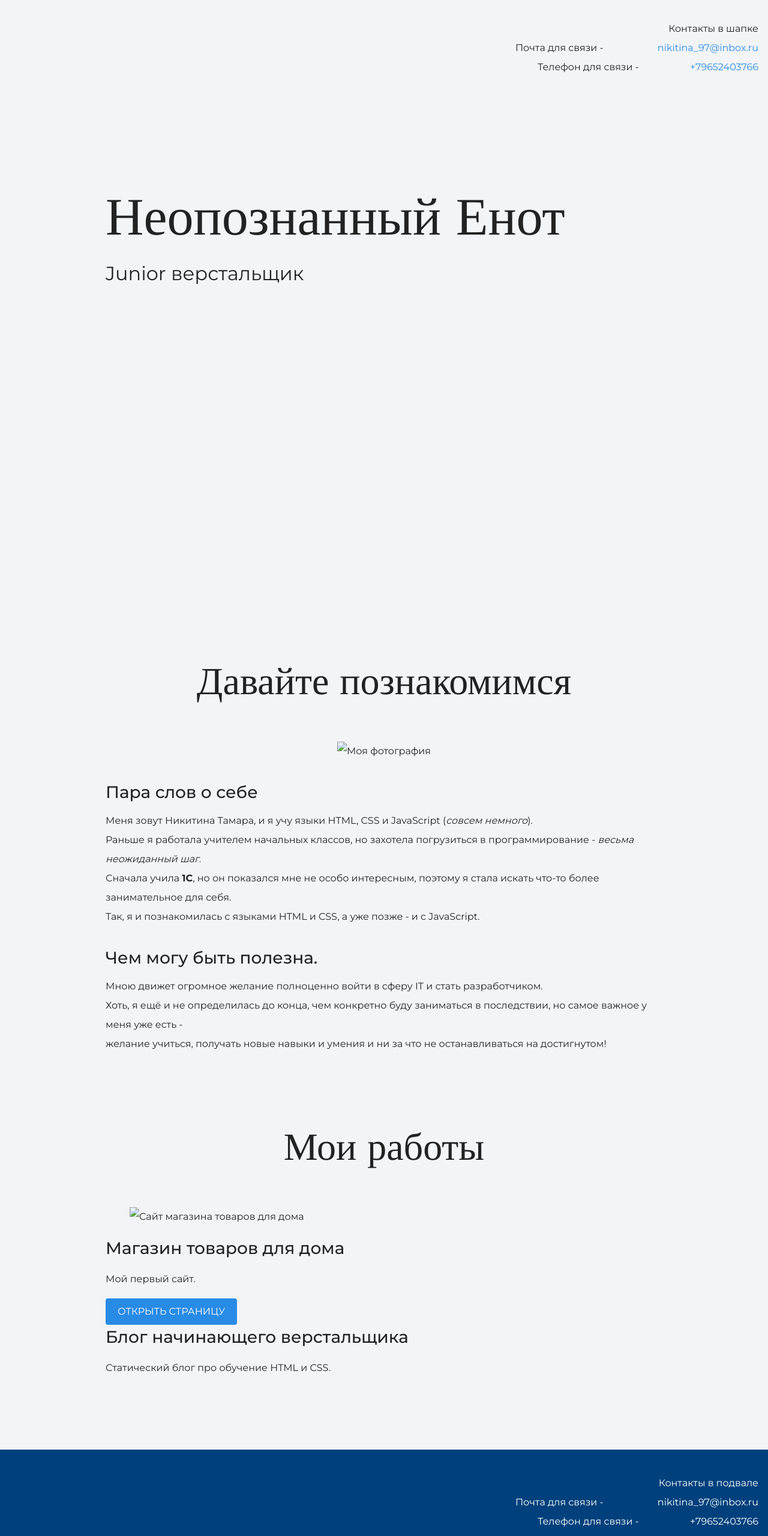
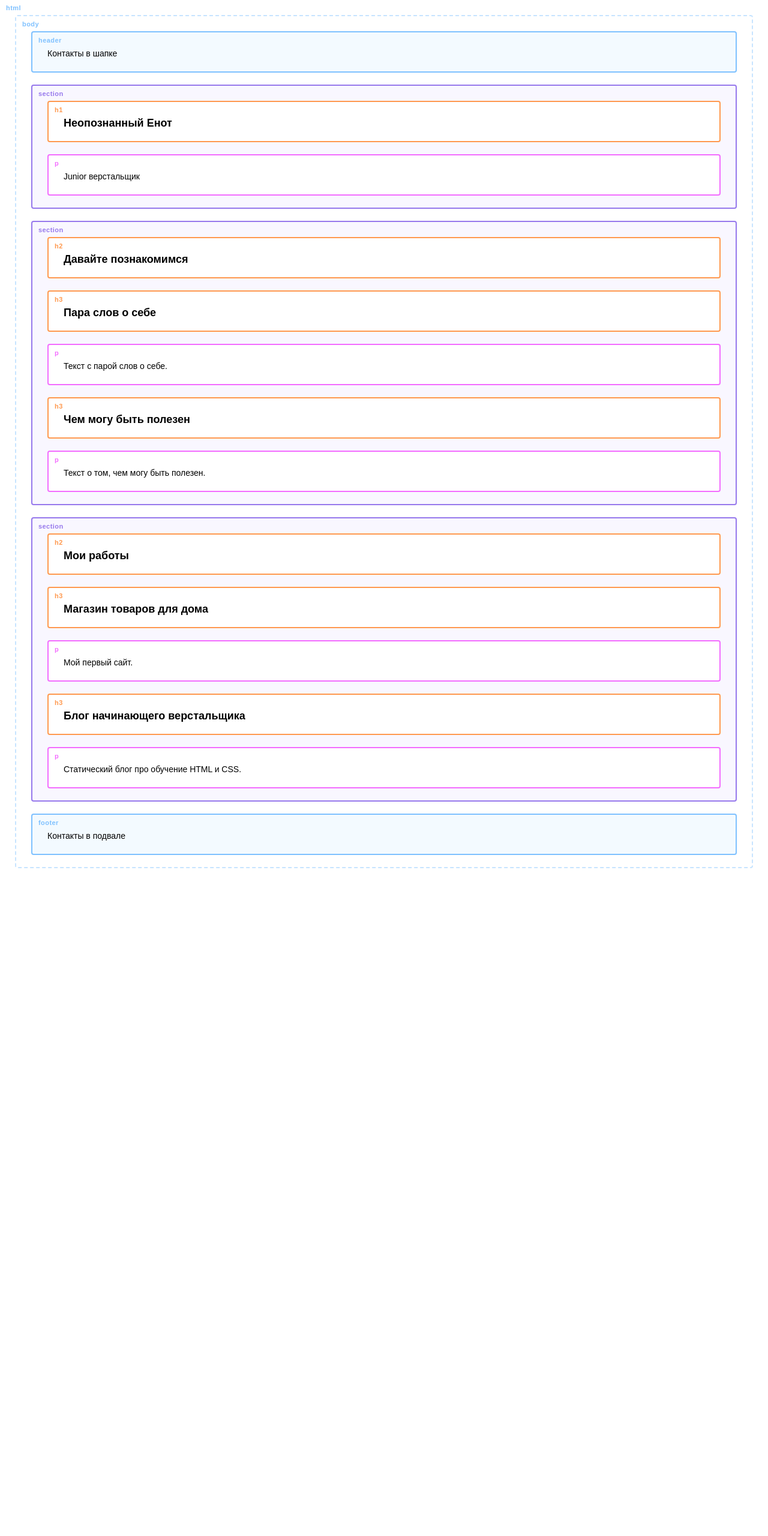
Before and after one commit to VallyNolan/my-syte, a plain HTML site: page index.html in a window 1280 px wide. Shown: the whole page at 60% size. After the commit the page ends 1467 px from the top, so only its background shows below. Drawn offline with nearby package versions, Linux system fonts and the light colour scheme.

Commit message:
Add files via upload
new changes: img and link

```diff
--- a/index.html
+++ b/index.html
@@ -2,20 +2,15 @@
 <html lang="ru">
   <head>
     <meta charset="UTF-8">
-    <link rel="stylesheet" href="style.css">
+    <link rel="stylesheet" href="outlines.css">
     <title>Портфолио Junior верстальщика</title>
-    <link href="https://fonts.googleapis.com/css?family=Montserrat:400,500,700|Old+Standard+TT&display=swap&subset=cyrillic" rel="stylesheet">
   </head>
 
   <body>
     <header class="page-header">
-      <div class="container">
-      Контакты в шапке <br>
-      Почта для связи - <a href="mailto:nikitina_97@inbox.ru" class="header-email">nikitina_97@inbox.ru</a> <br>
-      Телефон для связи - <a href="tel:+79652403766" class="header-phone">+79652403766</a><br>
-      </div>
+      Контакты в шапке
     </header>
-    <div class="container">
+
     <section class="hero-image">
       <h1 class="heading">Неопознанный Енот</h1>
       <p>Junior верстальщик</p>
@@ -23,40 +18,24 @@
 
     <section class="intro">
       <h2 class="subheading">Давайте познакомимся</h2>
-      <figure class="user-image">
-        <img src="files\user.jpg" width="250px" alt="Моя фотография">
-      </figure>
       <h3>Пара слов о себе</h3>
-      <p>Меня зовут Никитина Тамара, и я учу языки HTML, CSS и JavaScript (<em>совсем немного</em>). <br>
-      Раньше я работала учителем начальных классов, но захотела погрузиться в программирование - <i>весьма неожиданный шаг</i>. <br>
-      Сначала учила <b>1C</b>, но он показался мне не особо интересным, поэтому я стала искать что-то более занимательное для себя. <br>
-      Так, я и познакомилась с языками HTML и CSS, а уже позже - и с JavaScript.</p>
-      <h3>Чем могу быть полезна.</h3>
-      <p>Мною движет огромное желание полноценно войти в сферу IT и стать разработчиком. <br>
-      Хоть, я ещё и не определилась до конца, чем конкретно буду заниматься в последствии, но самое важное у меня уже есть - <br>
-      желание учиться, получать новые навыки и умения и ни за что не останавливаться на достигнутом!</p>
+      <p>Текст с парой слов о себе.</p>
+      <h3>Чем могу быть полезен</h3>
+      <p>Текст о том, чем могу быть полезен.</p>
     </section>
 
     <section class="portfolio">
       <h2 class="subheading">Мои работы</h2>
-      <figure clas="project-image">
-        <img src="files/project.jpg" width="928" alt="Сайт магазина товаров для дома">
-      </figure>
 
       <h3>Магазин товаров для дома</h3>
       <p>Мой первый сайт.</p>
-      <a class="button" href="source/index.html">Открыть страницу</a>
 
       <h3>Блог начинающего верстальщика</h3>
       <p>Статический блог про обучение HTML и CSS.</p>
     </section>
-  </div>
+
     <footer class="page-footer">
-      <div class="container">
-      Контакты в подвале <br>
-      Почта для связи - <a href="mailto:nikitina_97@inbox.ru" class="footer-email">nikitina_97@inbox.ru</a> <br>
-      Телефон для связи - <a href="tel:+79652403766" class="footer-phone">+79652403766</a><br>
-    </div>
+      Контакты в подвале
     </footer>
   </body>
 </html>
--- a/style.css
+++ /dev/null
@@ -1,194 +0,0 @@
-body {
-  margin: 0;
-  min-width: 960px;
-  font-family: "Montserrat", "Helvetica", "Arial", sans-serif;
-  font-size: 16px;
-  line-height: 32px;
-  color: #222222;
-  background-color: #f2f4f6;
-  background-image: url("img/hero-bg.jpg");
-  background-repeat: no-repeat;
-  background-position: top center;
-}
-
-.container {
-  max-width: 928px;
-  margin: 0 auto;
-  padding: 0 16px;
-}
-
-.page-header {
-  margin: 0 0 160px;
-  padding: 32px 0 32px;
-}
-
-.page-header .container,
-.page-footer .container {
-  max-width: 1408px;
-  text-align: right;
-}
-
-.page-header a {
-  margin-left: 56px;
-  color: #288be6;
-  text-decoration: none;
-  background-repeat: no-repeat;
-  background-position: left;
-}
-
-.header-email {
-  padding-left: 30px;
-  background-image: url("img/icon-email-header.svg");
-}
-
-.header-phone {
-  padding-left: 25px;
-  background-image: url("img/icon-phone-header.svg");
-}
-
-.hero-image {
-  margin-bottom: 620px;
-}
-
-.hero-image .container {
-  max-width: 1408px;
-  text-align: center;
-}
-
-.heading {
-  margin: 0 0 16px;
-  font-family: "Old Standard TT", "Times", "Times New Roman", serif;
-  font-size: 88px;
-  line-height: 96px;
-  font-weight: 400;
-}
-
-.hero-image p {
-  margin: 0;
-  font-size: 32px;
-  line-height: 48px;
-}
-
-.intro {
-  margin: 0 0 120px;
-}
-
-.subheading {
-  margin: 0 0 56px;
-  font-family: "Old Standard TT", "Times", "Times New Roman", serif;
-  font-size: 64px;
-  line-height: 80px;
-  font-weight: 400;
-  text-align: center;
-}
-
-.user-image {
-  margin: 0 0 32px;
-  text-align: center;
-}
-
-.intro h3,
-.portfolio h3 {
-  margin: 0 0 12px;
-  font-size: 28px;
-  line-height: 40px;
-  font-weight: 500;
-}
-
-.intro p {
-  margin: 0 0 32px;
-}
-
-.skills-list {
-  margin: 0;
-  padding: 0;
-}
-
-.skills-list dt {
-  padding-left: 32px;
-  background-repeat: no-repeat;
-  background-position: left;
-}
-
-.skill-html {
-  background-image: url("img/icon-html.svg");
-}
-
-.skill-css {
-  background-image: url("img/icon-css.svg");
-}
-
-.level {
-  margin: 4px 0 16px;
-  padding: 0;
-  height: 14px;
-  font-size: 0;
-  background-color: #ffffff;
-  border: 1px solid #86c3fa;
-  border-radius: 8px;
-}
-
-.level div {
-  margin: 1px;
-  height: 12px;
-  background-color: #288be6;
-  border-radius: 6px;
-}
-
-.portfolio {
-  margin: 0 0 120px;
-}
-
-.projects {
-  margin: 0;
-  padding: 0;
-  list-style: none;
-}
-
-.projects li {
-  margin: 0 0 80px;
-}
-
-.project-image {
-  margin: 0 0 24px;
-  text-align: center;
-}
-
-.projects p {
-  margin: 0 0 24px;
-}
-
-.button {
-  padding: 6px 20px;
-  display: inline-block;
-  vertical-align: baseline;
-  text-decoration: none;
-  text-transform: uppercase;
-  border-radius: 4px;
-  background-color: #288be6;
-  color: #ffffff;
-}
-
-.page-footer {
-  padding: 40px 0;
-  background-color: #00417d;
-  color: #ffffff;
-}
-
-.page-footer a {
-  margin-left: 56px;
-  color: inherit;
-  text-decoration: none;
-  background-repeat: no-repeat;
-  background-position: left;
-}
-
-.footer-email {
-  padding-left: 30px;
-  background-image: url("img/icon-email-footer.svg");
-}
-
-.footer-phone {
-  padding-left: 25px;
-  background-image: url("img/icon-phone-footer.svg");
-}
```
Also changed, not shown: hero-bg.jpg (added), icon-css.svg (added), icon-email-footer.svg (added), icon-email-header.svg (added), icon-html.svg (added), icon-phone-footer.svg (added), icon-phone-header.svg (added), project.jpg (added), user.jpg (added), 1 other file.
